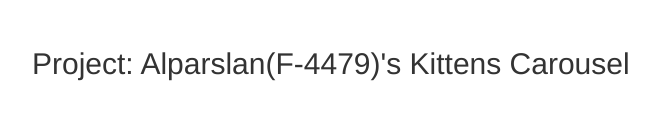
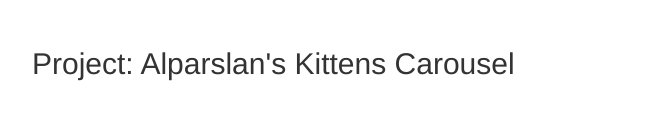
Before and after one commit to alparslanu6347/kittens, a plain HTML site: page Project-101-kittens-carousel-static-website-ec2/static-web/index.html in a window 1280 px wide. Shown: the part 403-540 px from the top of the page, without its empty margins (308-971 px from the left). Drawn offline with nearby package versions, Linux system fonts and the light colour scheme.

Commit message:
ikinci push

```diff
--- a/Project-101-kittens-carousel-static-website-ec2/static-web/index.html
+++ b/Project-101-kittens-carousel-static-website-ec2/static-web/index.html
@@ -45,7 +45,7 @@
 
   <div><img src="https://clarusway.com/wp-content/uploads/2020/06/clarusway_logo.png" /></div>
 
-  <h2> Project: Alparslan(F-4479)'s Kittens Carousel</h2>
+  <h2> Project: Alparslan's Kittens Carousel</h2>
 
   <div id="myCarousel" class="carousel slide" data-ride="carousel">
     <!-- Indicators -->
```
Also changed, not shown: 1 other file.
